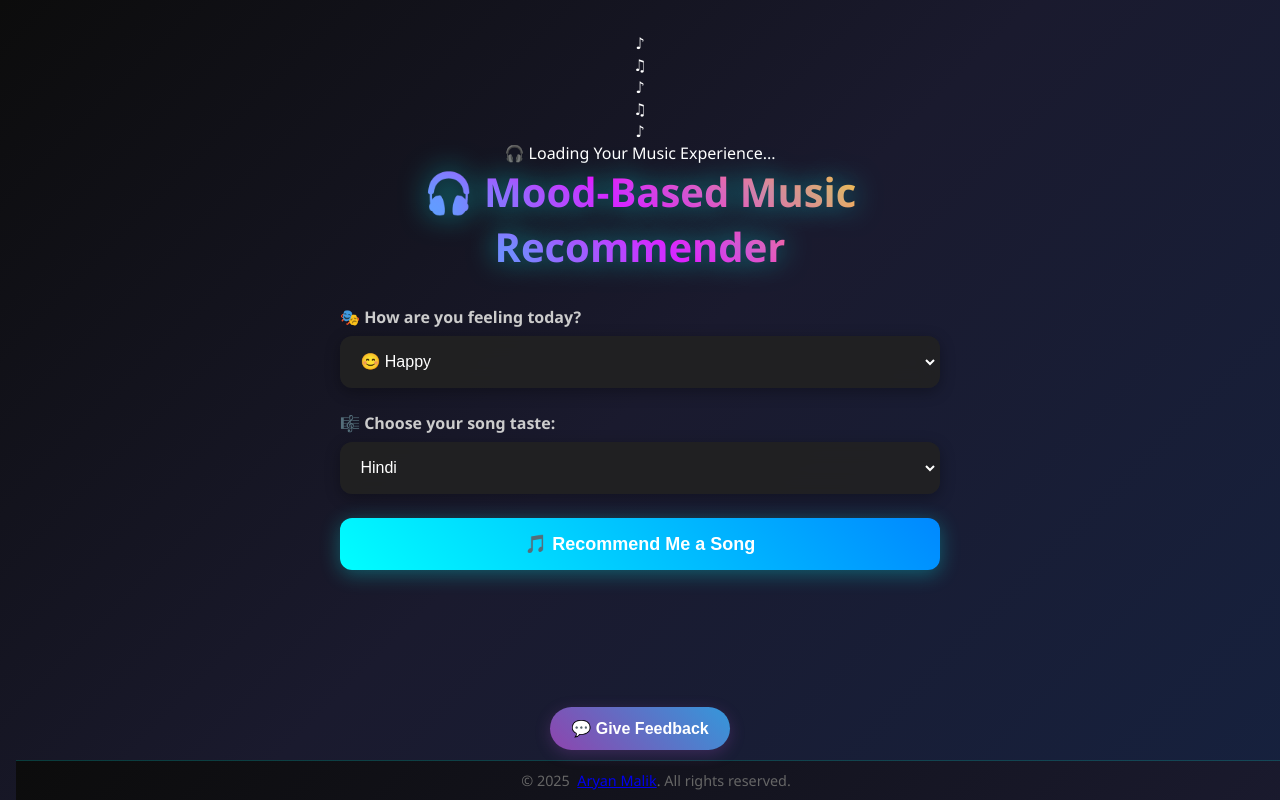
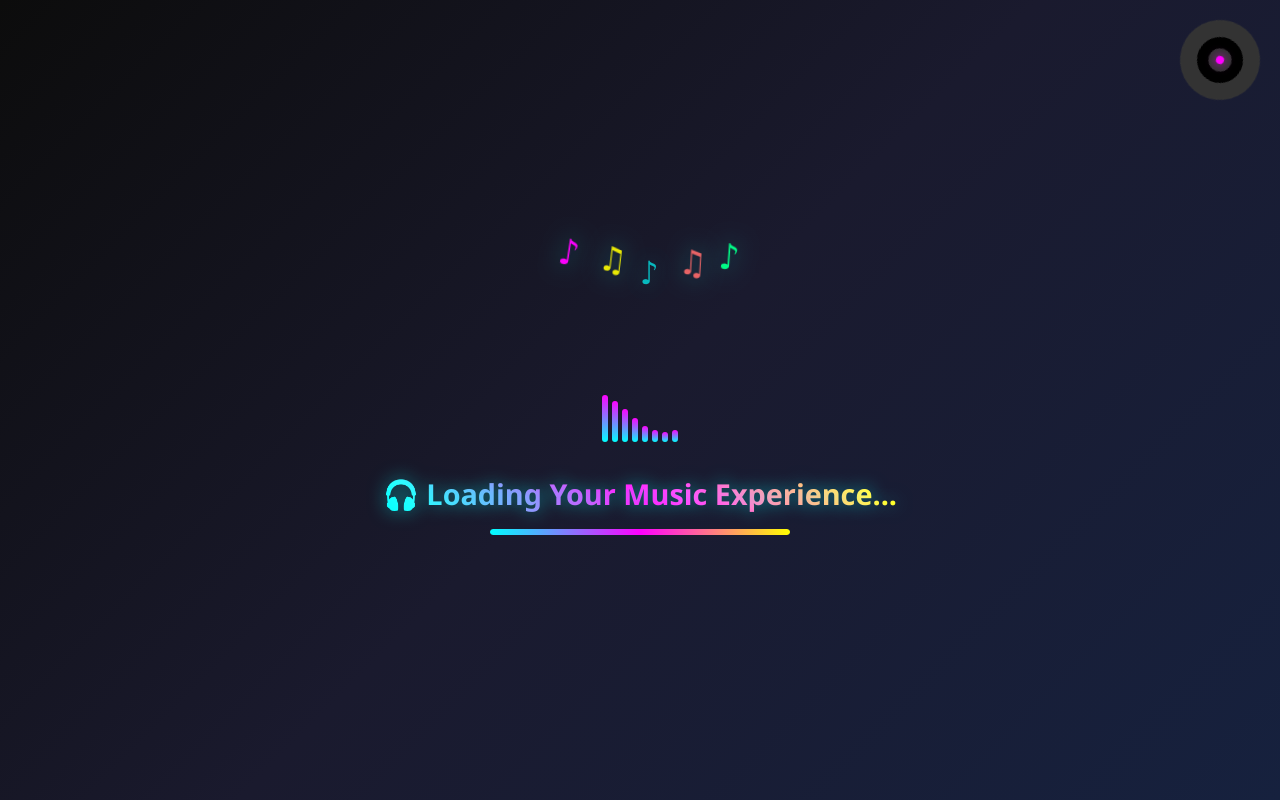
Before and after one commit to aryanmalik-iet/mood-music-recommender, a Flask app: page / in a window 1280 px wide. Run offline with Flask 2, Linux system fonts and the light colour scheme.

Commit message:
Update style.css

```diff
--- a/static/style.css
+++ b/static/style.css
@@ -156,21 +156,28 @@ select:hover {
 /* Play Button */
 .play-btn {
     display: inline-block;
-    padding: 0.75rem 1.5625rem;
+    padding: 0.9375rem 2rem;
     background: linear-gradient(45deg, #ff6b6b, #ff8e8e);
     color: #fff;
     text-decoration: none;
-    border-radius: 1.5625rem;
+    border-radius: 2rem;
     font-weight: 600;
-    transition: all 0.3s ease;
-    box-shadow: 0 0.25rem 0.9375rem rgba(255, 107, 107, 0.3);
+    transition: all 0.4s ease;
+    box-shadow: 0 0.25rem 1.25rem rgba(255, 107, 107, 0.4);
     font-size: clamp(0.9rem, 2vw, 1rem);
+    position: relative;
+    overflow: hidden;
+    border: none;
+    cursor: pointer;
+    text-transform: uppercase;
+    letter-spacing: 1px;
+    min-width: 150px;
 }
 
 .play-btn:hover {
     background: linear-gradient(45deg, #ff8e8e, #ff6b6b);
-    transform: translateY(-2px);
-    box-shadow: 0 0.375rem 1.25rem rgba(255, 107, 107, 0.4);
+    transform: translateY(-3px) scale(1.05);
+    box-shadow: 0 0.5rem 2rem rgba(255, 107, 107, 0.6);
 }
 
 /* Error Styles */
@@ -413,6 +420,7 @@ select:hover {
 footer {
     position: fixed;
     bottom: 0;
+    left: 0;
     width: 100%;
     height: 2.5rem;
     background: linear-gradient(135deg, #0c0c0c, #1a1a2e);
@@ -423,6 +431,19 @@ footer {
     text-align: center;
     z-index: 999;
     backdrop-filter: blur(10px);
+    display: flex;
+    justify-content: center;
+    align-items: center;
+}
+footer a {
+  color: inherit;
+  text-decoration: none;
+  font-weight: normal;
+}
+
+footer a:hover {
+  color: #0077b5;
+  text-decoration: underline;
 }
 
 /* Responsive Design */
@@ -526,3 +547,260 @@ footer {
     color: white;
     box-shadow: 0 0.25rem 0.9375rem rgba(255, 107, 107, 0.3);
 }
+/* Loading Screen Styles */
+.loading-screen {
+    position: fixed;
+    top: 0;
+    left: 0;
+    width: 100%;
+    height: 100%;
+    background: linear-gradient(135deg, #0c0c0c, #1a1a2e, #16213e);
+    display: flex;
+    flex-direction: column;
+    justify-content: center;
+    align-items: center;
+    z-index: 9999;
+    transition: opacity 0.8s ease-out, visibility 0.8s ease-out;
+}
+
+.loading-screen.fade-out {
+    opacity: 0;
+    visibility: hidden;
+}
+
+/* Musical Notes Animation */
+.music-loader {
+    position: relative;
+    width: 200px;
+    height: 100px;
+    margin-bottom: 2rem;
+}
+
+.music-note {
+    position: absolute;
+    font-size: 2rem;
+    color: #00ffff;
+    animation: musicFloat 2s ease-in-out infinite;
+    filter: drop-shadow(0 0 10px rgba(0, 255, 255, 0.5));
+}
+
+.music-note:nth-child(1) {
+    left: 10%;
+    animation-delay: 0s;
+    color: #ff00ff;
+}
+
+.music-note:nth-child(2) {
+    left: 30%;
+    animation-delay: 0.3s;
+    color: #ffff00;
+}
+
+.music-note:nth-child(3) {
+    left: 50%;
+    animation-delay: 0.6s;
+    color: #00ffff;
+}
+
+.music-note:nth-child(4) {
+    left: 70%;
+    animation-delay: 0.9s;
+    color: #ff6b6b;
+}
+
+.music-note:nth-child(5) {
+    left: 90%;
+    animation-delay: 1.2s;
+    color: #00ff88;
+}
+
+@keyframes musicFloat {
+    0%, 100% {
+        transform: translateY(0px) rotate(0deg) scale(1);
+        opacity: 0.7;
+    }
+    25% {
+        transform: translateY(-20px) rotate(10deg) scale(1.1);
+        opacity: 1;
+    }
+    50% {
+        transform: translateY(-30px) rotate(-5deg) scale(1.2);
+        opacity: 0.8;
+    }
+    75% {
+        transform: translateY(-15px) rotate(5deg) scale(1.1);
+        opacity: 1;
+    }
+}
+
+/* Equalizer Bars */
+.equalizer {
+    display: flex;
+    justify-content: center;
+    align-items: end;
+    height: 60px;
+    margin-bottom: 2rem;
+    gap: 4px;
+}
+
+.eq-bar {
+    width: 6px;
+    background: linear-gradient(to top, #00ffff, #ff00ff);
+    border-radius: 3px;
+    animation: equalizer 1.5s ease-in-out infinite;
+}
+
+.eq-bar:nth-child(1) { animation-delay: 0s; }
+.eq-bar:nth-child(2) { animation-delay: 0.1s; }
+.eq-bar:nth-child(3) { animation-delay: 0.2s; }
+.eq-bar:nth-child(4) { animation-delay: 0.3s; }
+.eq-bar:nth-child(5) { animation-delay: 0.4s; }
+.eq-bar:nth-child(6) { animation-delay: 0.5s; }
+.eq-bar:nth-child(7) { animation-delay: 0.6s; }
+.eq-bar:nth-child(8) { animation-delay: 0.7s; }
+
+@keyframes equalizer {
+    0%, 100% { height: 10px; }
+    50% { height: 50px; }
+}
+
+/* Loading Text */
+.loading-text {
+    font-family: 'Segoe UI', Tahoma, Geneva, Verdana, sans-serif;
+    font-size: clamp(1.2rem, 4vw, 1.8rem);
+    font-weight: 600;
+    background: linear-gradient(45deg, #00ffff, #ff00ff, #ffff00);
+    -webkit-background-clip: text;
+    -webkit-text-fill-color: transparent;
+    background-clip: text;
+    text-align: center;
+    margin-bottom: 1rem;
+    animation: textGlow 2s ease-in-out infinite alternate;
+}
+
+@keyframes textGlow {
+    from {
+        text-shadow: 0 0 10px rgba(0, 255, 255, 0.3);
+        filter: brightness(1);
+    }
+    to {
+        text-shadow: 0 0 20px rgba(0, 255, 255, 0.6);
+        filter: brightness(1.2);
+    }
+}
+
+/* Progress Bar */
+.progress-container {
+    width: 300px;
+    height: 6px;
+    background: rgba(255, 255, 255, 0.1);
+    border-radius: 3px;
+    overflow: hidden;
+    margin-bottom: 1rem;
+}
+
+.progress-bar {
+    height: 100%;
+    background: linear-gradient(90deg, #00ffff, #ff00ff, #ffff00);
+    border-radius: 3px;
+    animation: progressFill 3s ease-out forwards;
+    box-shadow: 0 0 10px rgba(0, 255, 255, 0.5);
+}
+
+@keyframes progressFill {
+    from { width: 0%; }
+    to { width: 100%; }
+}
+
+/* Spinning Vinyl */
+.vinyl-container {
+    position: absolute;
+    top: 20px;
+    right: 20px;
+    width: 80px;
+    height: 80px;
+}
+
+.vinyl {
+    width: 100%;
+    height: 100%;
+    background: radial-gradient(circle at center, #333 20%, #000 21%, #000 40%, #333 41%);
+    border-radius: 50%;
+    animation: vinylSpin 2s linear infinite;
+    position: relative;
+}
+
+.vinyl::after {
+    content: '';
+    position: absolute;
+    top: 50%;
+    left: 50%;
+    width: 8px;
+    height: 8px;
+    background: #ff00ff;
+    border-radius: 50%;
+    transform: translate(-50%, -50%);
+    box-shadow: 0 0 10px rgba(255, 0, 255, 0.8);
+}
+
+@keyframes vinylSpin {
+    from { transform: rotate(0deg); }
+    to { transform: rotate(360deg); }
+}
+
+/* Floating Particles */
+.loading-particles {
+    position: absolute;
+    width: 100%;
+    height: 100%;
+    pointer-events: none;
+}
+
+.loading-particle {
+    position: absolute;
+    width: 4px;
+    height: 4px;
+    background: #00ffff;
+    border-radius: 50%;
+    animation: particleFloat 4s ease-in-out infinite;
+}
+
+@keyframes particleFloat {
+    0% {
+        transform: translateY(100vh) scale(0);
+        opacity: 0;
+    }
+    10% {
+        opacity: 1;
+        transform: scale(1);
+    }
+    90% {
+        opacity: 1;
+        transform: scale(1);
+    }
+    100% {
+        transform: translateY(-100px) scale(0);
+        opacity: 0;
+    }
+}
+
+/* Responsive Design for Loading */
+@media (max-width: 768px) {
+    .music-loader {
+        width: 150px;
+        height: 80px;
+    }
+
+    .music-note {
+        font-size: 1.5rem;
+    }
+
+    .progress-container {
+        width: 250px;
+    }
+
+    .vinyl-container {
+        width: 60px;
+        height: 60px;
+    }
+}
```
